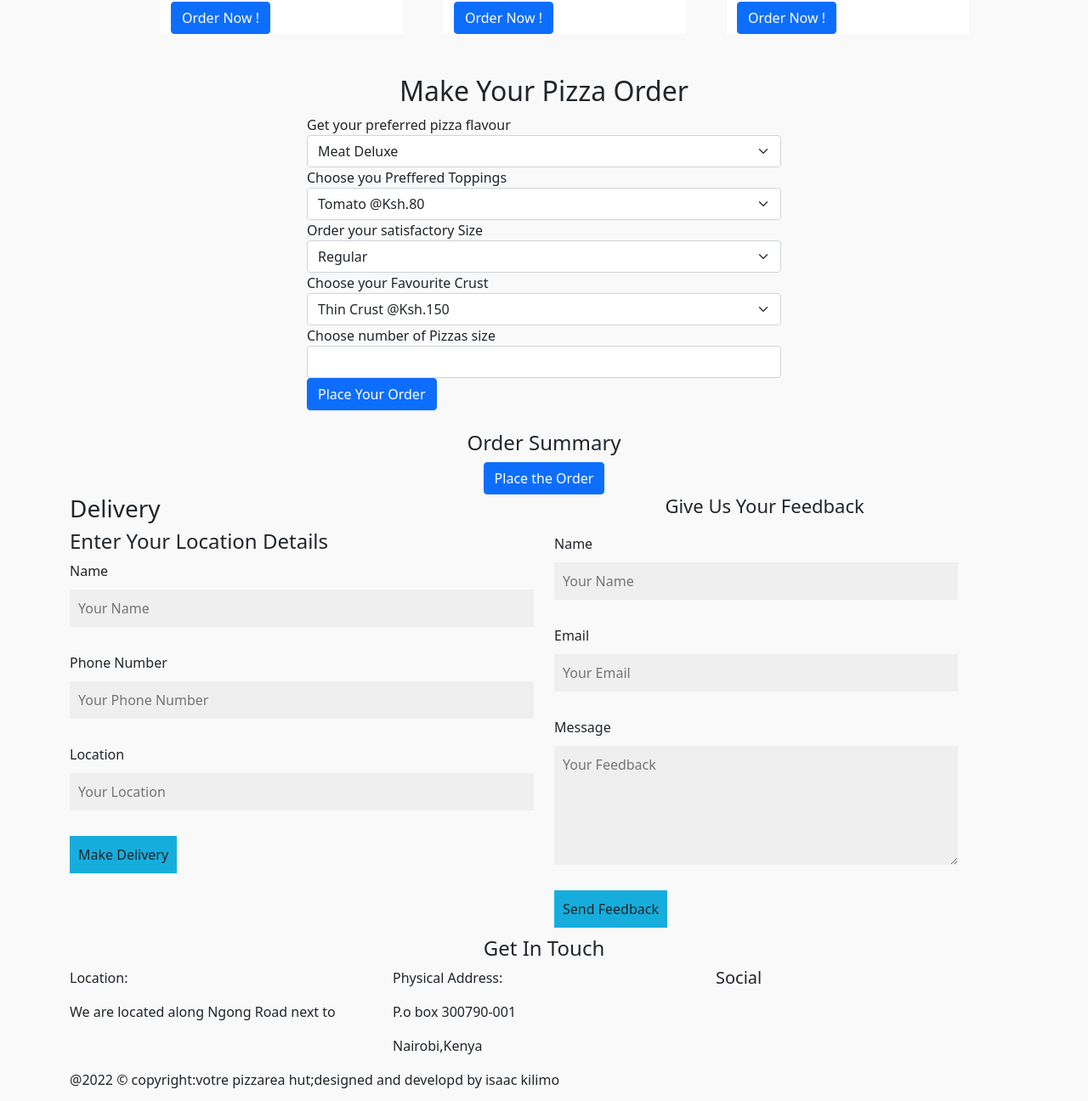
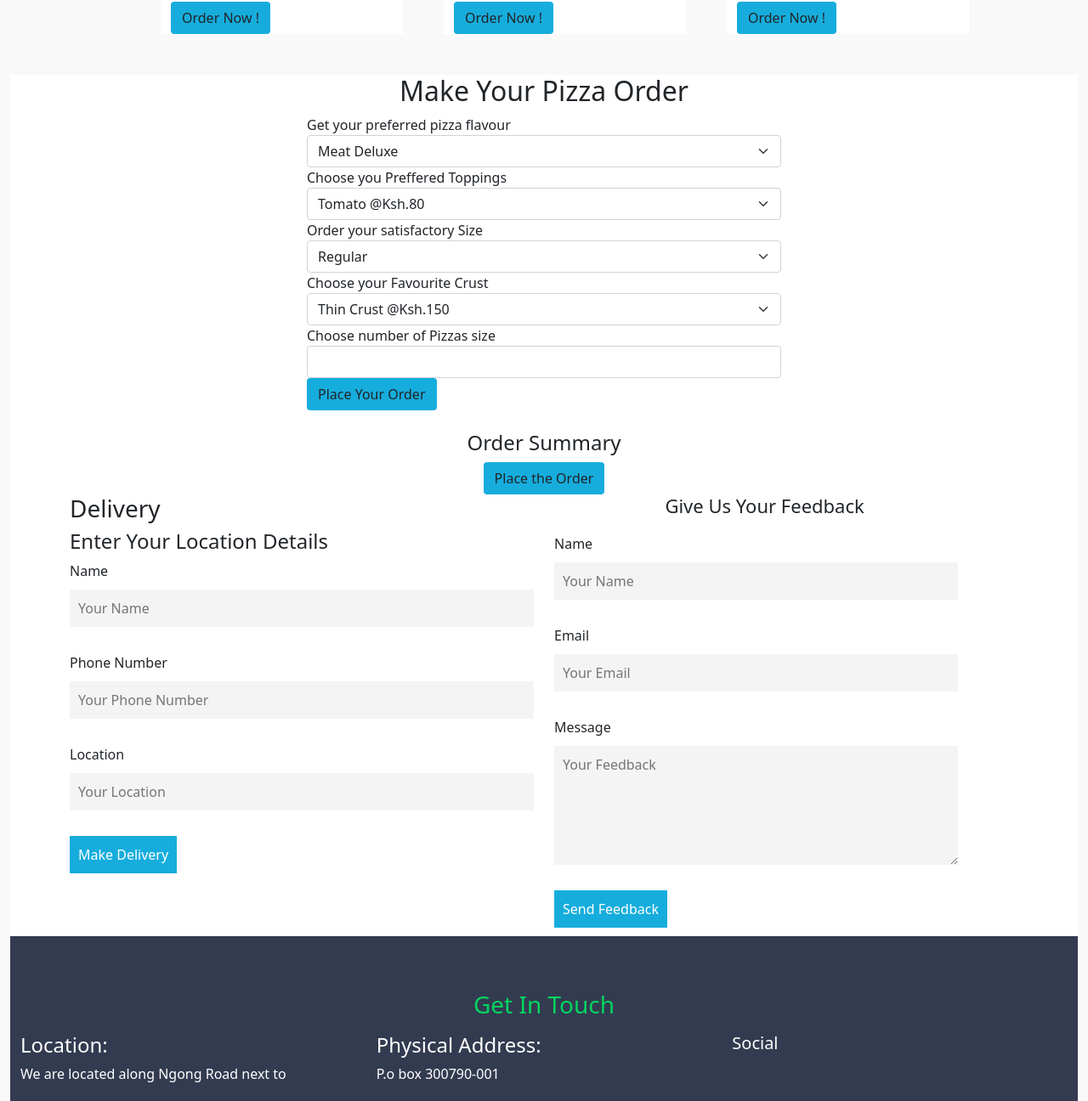
Before and after one commit to Isaac-kiptoo-kilimo/PIZZA-ORDER-WEBSITE, a plain HTML site: page index.html in a window 1280 px wide. Shown: the part 1499-2795 px from the top of the page at 85% size. Drawn offline with nearby package versions, Linux system fonts and the light colour scheme.

Commit message:
style:added styling to the footer

```diff
--- a/css/style.css
+++ b/css/style.css
@@ -45,6 +45,7 @@ body{
 .card2{
     box-shadow: 0 0 20px 0 #aaaaaa50;
     padding: 20px;
+    background-color: white;
 }
 .pizza-cont{
     /* box-shadow: 0 0 80px 20px #aaaaaa50; */
@@ -97,15 +98,30 @@ body{
     outline: none;
     max-width: 100%;
   }
+  span{
+      color: #00D660;
+  }
 
   .send-feedback-btn,.make-delivery-btn{
     font-size: 16px;
-    color: var(--color);
     border: 0;
     /* background-color: #aaaaaa20; */
     background-color: var(--secondary-bg);
+    color: white;
     padding: 10px;
     margin-bottom: 10px;
     outline: none;
     cursor: pointer;
   }
+  footer{
+      background-color:  #333B50;
+  }
+  .content-lower{
+      background-color: white;
+  }
+  .contact-head{
+      color: #00D660;
+  }
+  .btn-prim{
+      background-color: #16ADDD;
+  }
--- a/index.html
+++ b/index.html
@@ -31,7 +31,7 @@
             <div class="row">
                 <div class="col-md-6">
                     <p> VOTRE PIZZAREA HUT</p>
-                    <h2>HAVE THE REAL TASTE OF PIZZA</h2>
+                    <h2 class="text-warning">HAVE THE REAL <span>TASTE</span> OF PIZZA</h2>
                     <p>Tasty ,Flavored,Chewy, Moist and Sharp. </p>
                    <div class="button-hero">
                     <button class="btn btn-hero">Make Your Order</button>
@@ -45,7 +45,7 @@
         </header>
         <main>
             <div class="container my-3">
-                <h2 class="text-center">Our Services</h2>
+                <h2 class="text-warning text-center">Our Services </h2>
                 <div class="row my-4">
                    <div class="col-md-4">
                         <div class="card1">
@@ -79,7 +79,7 @@
                 </div>
             </div>
             <div class="container my-5">
-                <h3 class="text-center">THE MOST ORDERED PIZZAS</h3>
+                <h3 class="text-center text-warning">THE MOST ORDERED PIZZAS</h3>
                 <div class="row">
                     <div class="col-md-1">
 
@@ -90,7 +90,7 @@
                         <p>Topping</p>
                         <p>Crust</p>
                         <p>ksh 1300</p>
-                        <button class=" btn btn-primary">Order Now !</button>
+                        <button class=" btn btn-prim">Order Now !</button>
                     </div>
                     <div class="col-md-3 mx-4 pizza-cont">
                         <img src="" alt="home pizza">
@@ -98,7 +98,7 @@
                         <p>Topping</p>
                         <p>Crust</p>
                         <p>ksh 1300</p>
-                        <button class=" btn btn-primary">Order Now !</button>
+                        <button class=" btn btn-prim">Order Now !</button>
                     </div>
                     <div class="col-md-3 mx-4 pizza-cont">
                         <img src="" alt="home pizza">
@@ -106,10 +106,11 @@
                         <p>Topping</p>
                         <p>Crust</p>
                         <p>ksh 1300</p>
-                        <button class=" btn btn-primary">Order Now !</button>
+                        <button class=" btn btn-prim">Order Now !</button>
                     </div>
                 </div>
             </div>
+          <div class="content-lower">
             <div class="container my-4 pizza-order">
                 <div class="head">
                     <h2 class="text-center"> Make Your Pizza Order</h2>
@@ -157,7 +158,7 @@
                       <label for="">Choose number of Pizzas size</label>
                       <input type="number" class="form-control">
                     </input>
-                    <button class="btn btn-primary">Place Your Order</button>
+                    <button class="btn btn-prim">Place Your Order</button>
                 </form>
             </div>
             <div class="container text-center">
@@ -166,7 +167,7 @@
                     <div class="summary-items">
 
                     </div>
-                      <button class="btn btn-primary">Place the Order</button>
+                      <button class="btn btn-prim">Place the Order</button>
                 </div>
             </div>
            <div class="container">
@@ -217,16 +218,17 @@
                   </div>
                </div>
            </div>
+          </div>
         </main>
-        <footer class="container">
-            <h4 class="text-center">Get In Touch</h4>
+        <footer class="container-fluid text-white pt-5 pb-3">
+            <h3 class="text-center contact-head m-3">Get In Touch</h3>
             <div class="row">
                 <div class="col-md-4">
-                    <p>Location:</p>
+                    <h4>Location:</h4>
                     <p>We are located along Ngong Road next to </p>
                 </div>
                 <div class="col-md-4">
-                    <p>Physical Address:</p>
+                    <h4>Physical Address:</h4>
                     <p>P.o box 300790-001</p>
                     <p>Nairobi,Kenya</p>
                 </div>
```
